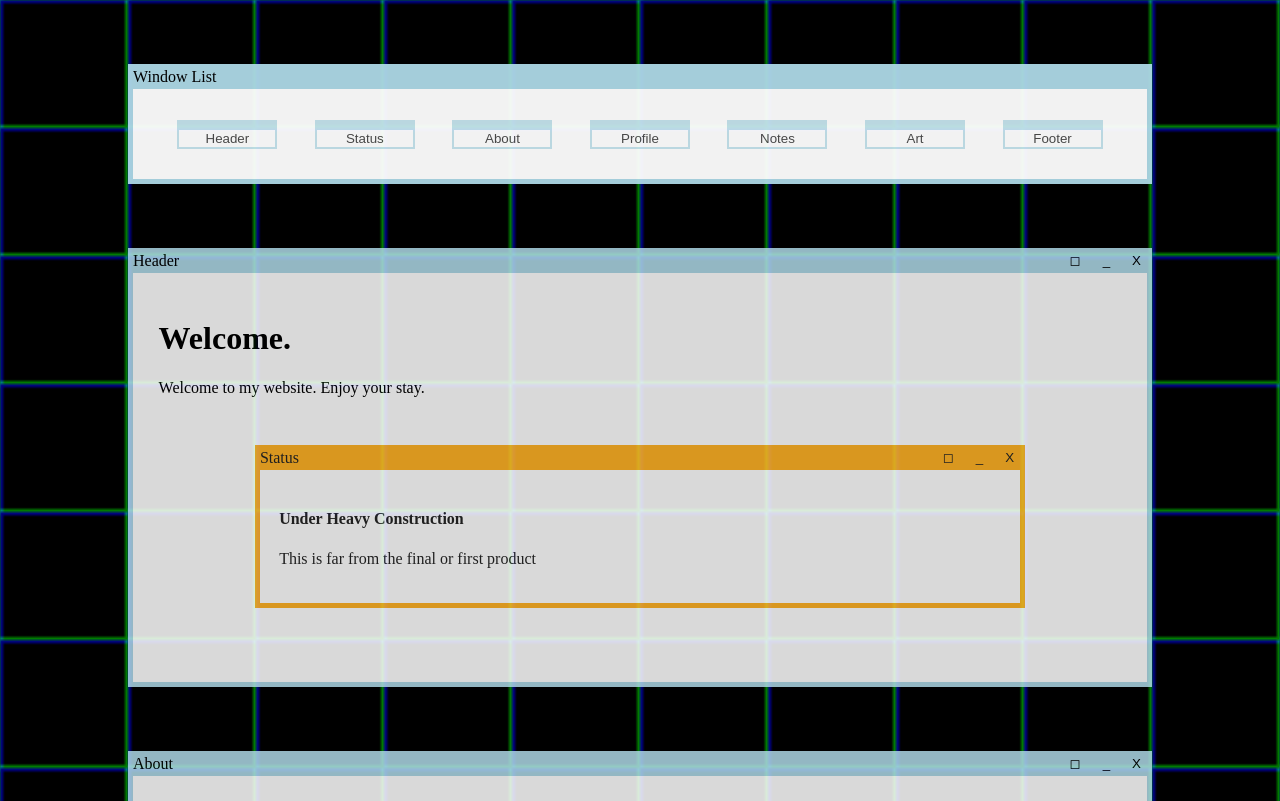
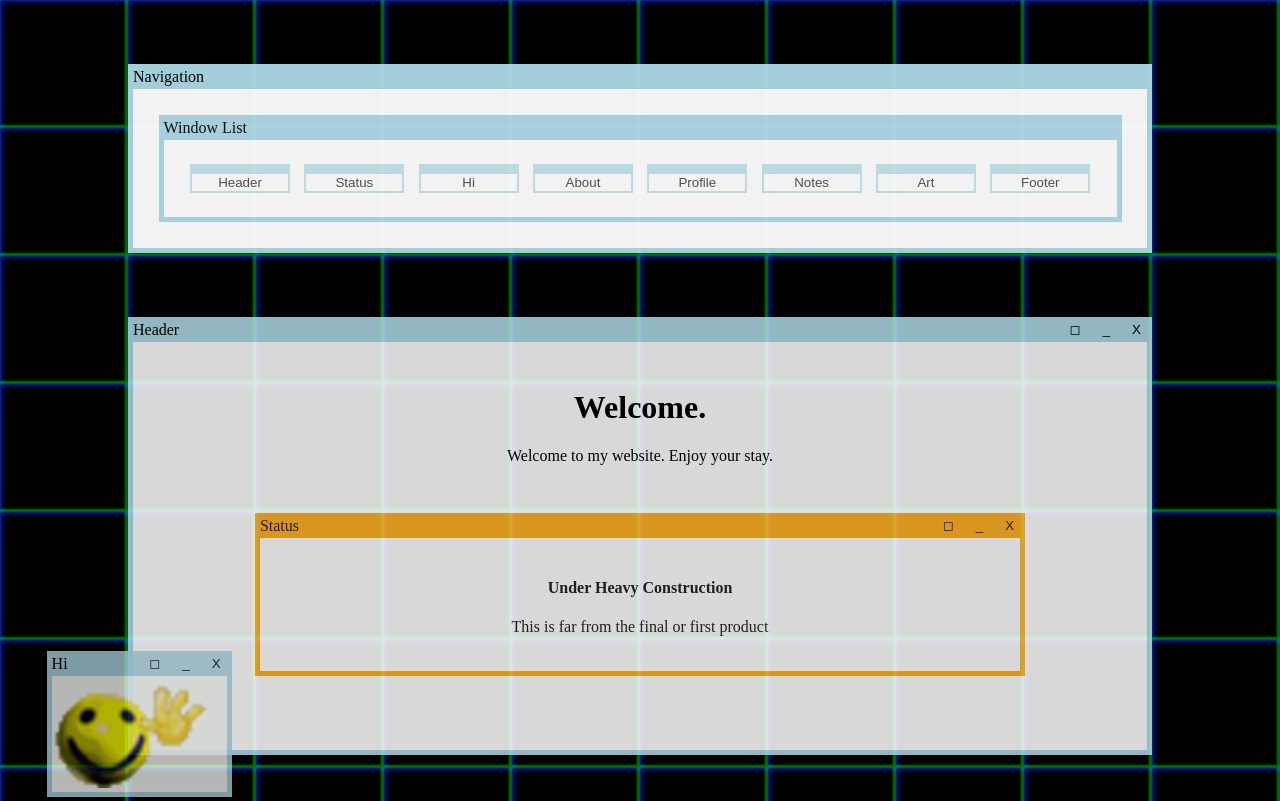
Before and after one commit to CRW405/interweb, a plain HTML site: page index.html in a window 1280 px wide. Shown: the top 801 px of the page. Drawn offline with Linux system fonts and the light colour scheme.

Commit message:
added funny little waving guy

```diff
--- a/index.html
+++ b/index.html
@@ -11,6 +11,7 @@
 
 <body>
 
+    <nav class="window-no-controls">
         <div id="window-list" class="window-no-controls">
             <ul>
                 <!-- windows go here from js -->
@@ -19,6 +20,10 @@
                 Window List
             </div>
         </div>
+        <div class="window-title">
+            Navigation
+        </div>
+    </nav>
 
     <header class="window">
         <h1>Welcome.</h1>
@@ -26,6 +31,9 @@
         <div id="status" class="window warning">
             <h4>Under Heavy Construction</h4>
             <p>This is far from the final or first product</p>
+        </div>
+        <div id="hi" class="window image-window">
+            <img src="./medias/images/wave.gif" alt="">
         </div>
     </header>
 
--- /dev/null
+++ b/scripts/addWindowStacks.js
@@ -0,0 +1,6 @@
+/*
+    class syntax:
+    `.window-stack-{left/right}-{count}`
+    eg.
+    `.winow-stack-left-5`
+*/
--- a/styles/style.css
+++ b/styles/style.css
@@ -47,6 +47,13 @@ body {
     /* right: -150px; */
 }
 
+#hi {
+    width: 175px;
+    position: absolute;
+    top: calc(100% - 150px);
+    right: calc(100% - 200px);
+}
+
 /* Window Controls and Decorations */
 
 .control-container {
@@ -82,6 +89,11 @@ body {
 
 /* Window List */
 
+#window-list {
+    width: 95%;
+    margin: auto;
+}
+
 #window-list ul {
     margin: 0;
     padding: 0;
@@ -103,3 +115,8 @@ body {
 #window-list button:hover {
     opacity: 95%;
 }
+
+/* Unique Window Styling */
+header {
+    text-align: center;
+}
```
Also changed, not shown: medias/images/wave.gif (added). Lines whose indentation alone changed are shown as unchanged.
